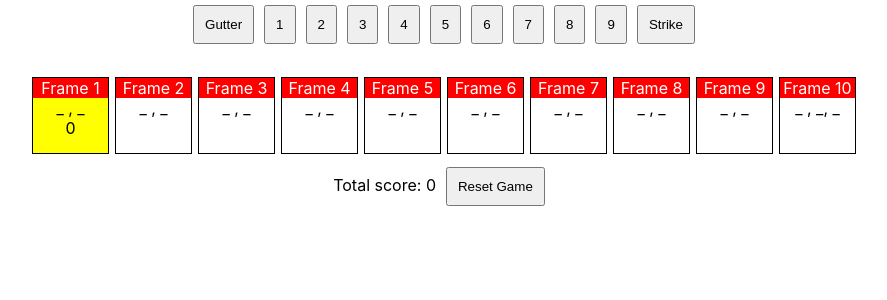
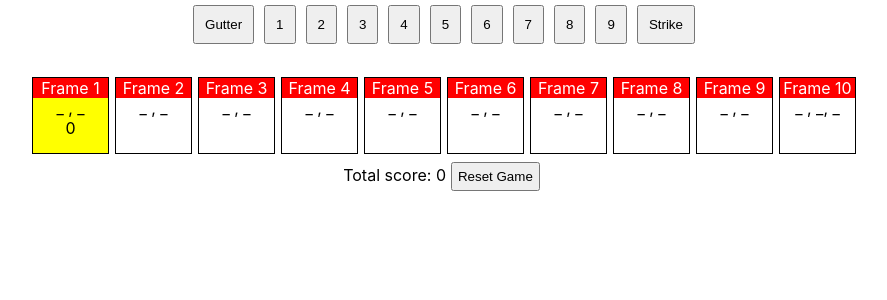
Before and after one commit to holdtb/Bowling, a React (Create React App) app: page / in a window 1280 px wide. Shown: the top 300 px of the page, without its empty margins (196-1083 px from the left). Built offline with nearby package versions, Linux system fonts and the light colour scheme.

Commit message:
Use the ResetButton component

```diff
--- a/src/App.tsx
+++ b/src/App.tsx
@@ -3,6 +3,7 @@ import Game from './logic/Game';
 import { RollInputContainer } from './components/RollInput';
 import { FrameDisplayContainer } from './components/FrameDisplay';
 import { TRoll } from './types';
+import { ResetButton } from './components/ResetButton';
 
 type AppState = {
   game: Game;
@@ -50,9 +51,7 @@ class App extends Component<{}, AppState> {
         />
         <FrameDisplayContainer game={this.state.game} />
         Total score: {this.state.totalScore}
-        <button style={{ padding: 10, margin: 10 }} onClick={this.resetGame}>
-          Reset Game
-        </button>
+        <ResetButton onClickHandler={this.resetGame} />
       </div>
     );
   }
--- a/src/components/ResetButton.tsx
+++ b/src/components/ResetButton.tsx
@@ -4,5 +4,9 @@ type ResetButtonProps = {
   onClickHandler: Function;
 };
 export const ResetButton = (props: ResetButtonProps) => {
-  return <button onClick={() => props.onClickHandler}>Reset Game</button>;
+  return (
+    <button style={{ padding: 5, margin: 5 }} onClick={() => props.onClickHandler()}>
+      Reset Game
+    </button>
+  );
 };
```
